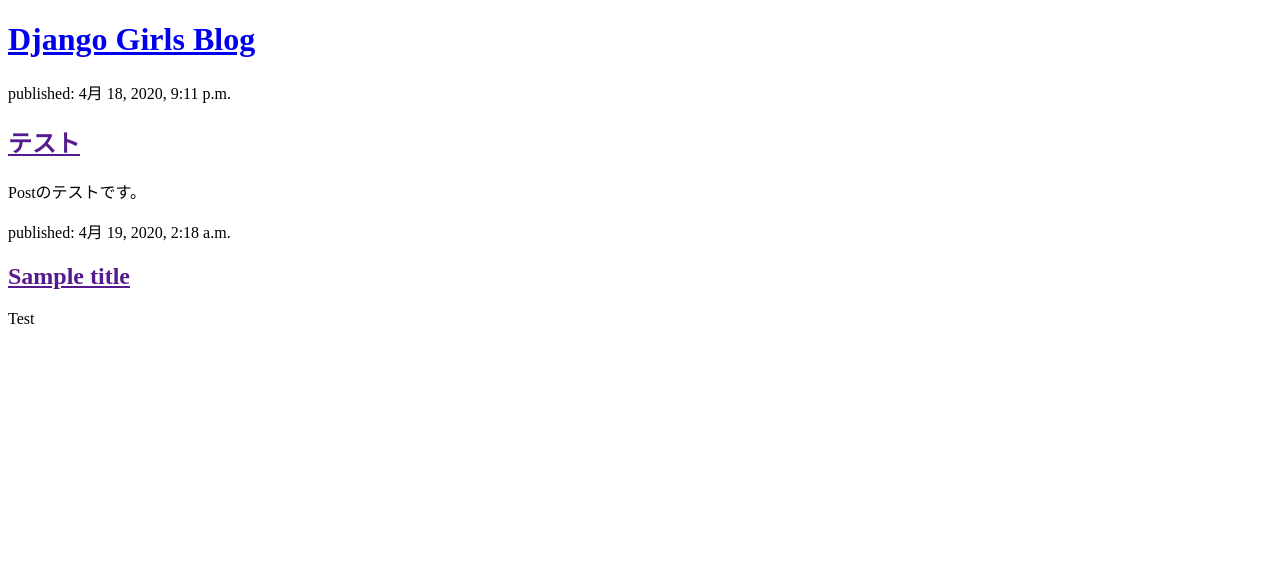
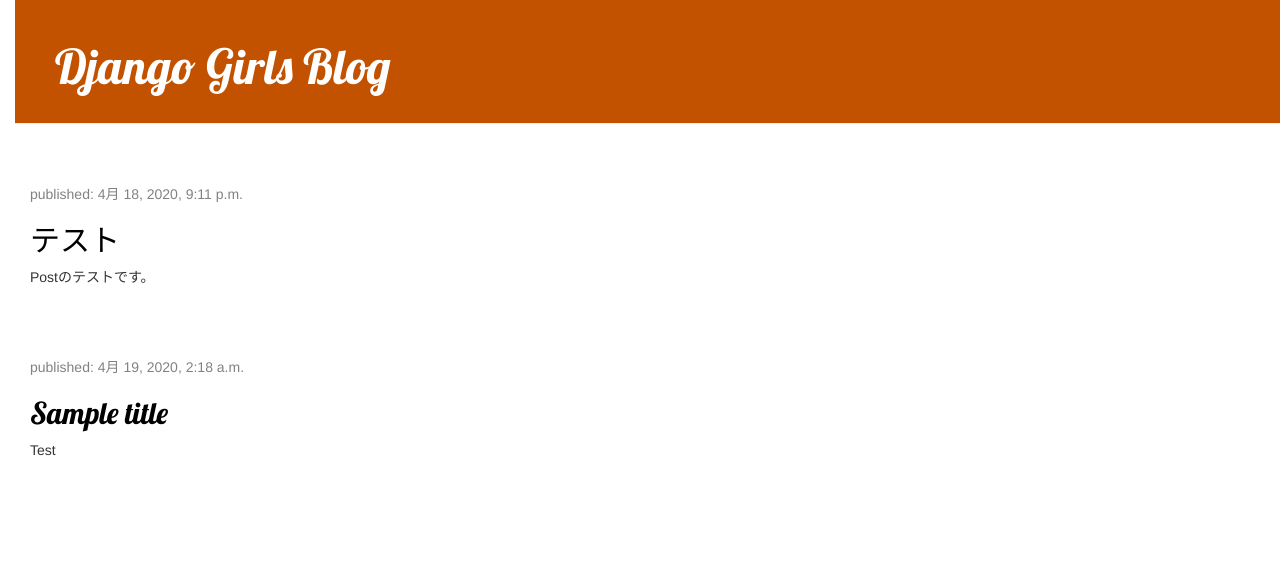
Before and after one commit to chrm1031/my-first-blog, a Django app: page / in a window 1280 px wide. Shown: the top 569 px of the page. Run offline with Django 3.2, Linux system fonts and the light colour scheme; data comes from the database, SQL or seed files in the repository; some libraries are stand-ins or nearby versions.

Commit message:
add css file

```diff
--- /dev/null
+++ b/blog/static/css/blog.css
@@ -0,0 +1,55 @@
+body{
+    padding-left: 15px;
+}
+
+h1 a, h2 a {
+    color: #C25100;
+    font-family: 'Lobster';
+}
+
+.page-header {
+    background-color: #C25100;
+    margin-top: 0;
+    padding: 20px 20px 20px 40px;
+}
+
+.page-header h1, .page-header h1 a, .page-header h1 a:visited, .page-header h1 a:active{
+    color: #ffffff;
+    font-size: 36pt;
+    text-decoration: none;
+}
+
+.content{
+    margin-left: 40px;
+}
+
+h1, h2, h3, h4{
+    font-family: 'Lobster', cursivue;
+}
+
+.date{
+    color: #828282;
+}
+
+.save{
+    float: right;
+}
+
+.post-form textarea, .post-form input{
+    width: 100%;
+}
+
+.top-menu, .top-menu:hover, .top-menu:visited{
+    color: #ffffff;
+    float: right;
+    font-size: 26pt;
+    margin-right: 20px;
+}
+
+.post{
+    margin-bottom: 70px;
+}
+
+.post h2 a, .post h2 a:visited{
+    color: #000000;
+}
--- a/blog/templates/blog/post_list.html
+++ b/blog/templates/blog/post_list.html
@@ -1,21 +1,36 @@
 <!DOCTYPE html>
+{% load static %}
 <html lang="ja">
 <head>
     <meta charset="UTF-8">
     <title>Django Girls blog</title>
+    <link rel="stylesheet" href="//maxcdn.bootstrapcdn.com/bootstrap/3.2.0/css/bootstrap.min.css">
+    <link rel="stylesheet" href="//maxcdn.bootstrapcdn.com/bootstrap/3.2.0/css/bootstrap-theme.min.css">
+    <link href="//fonts.googleapis.com/css?family=Lobster&subset=latin,latin-ext" rel="stylesheet" type="text/css">
+    <link rel="stylesheet" href="{% static 'css/blog.css' %}">
+
 </head>
 <body>
-    <div>
+    <div class="page-header">
         <h1><a href="/">Django Girls Blog</a></h1>
     </div>
 
+    <dic class="content container">
+        <dic class="row">
+            <dic class="col-md-8">
                 {% for post in posts %}
-        <div>
+                    <div class="post">
+                        <dic class="date">
                             <p>published: {{post.published_date}}</p>
+                        </dic>
                         <h2><a href="">{{post.title}}</a></h2>
                         <p>{{post.text | linebreaksbr}}</p>
                     </div>
                 {% endfor %}
+            </dic>
+        </dic>
+    </dic>
+
 
 </body>
 </html>
```
Lines whose indentation alone changed are shown as unchanged.
